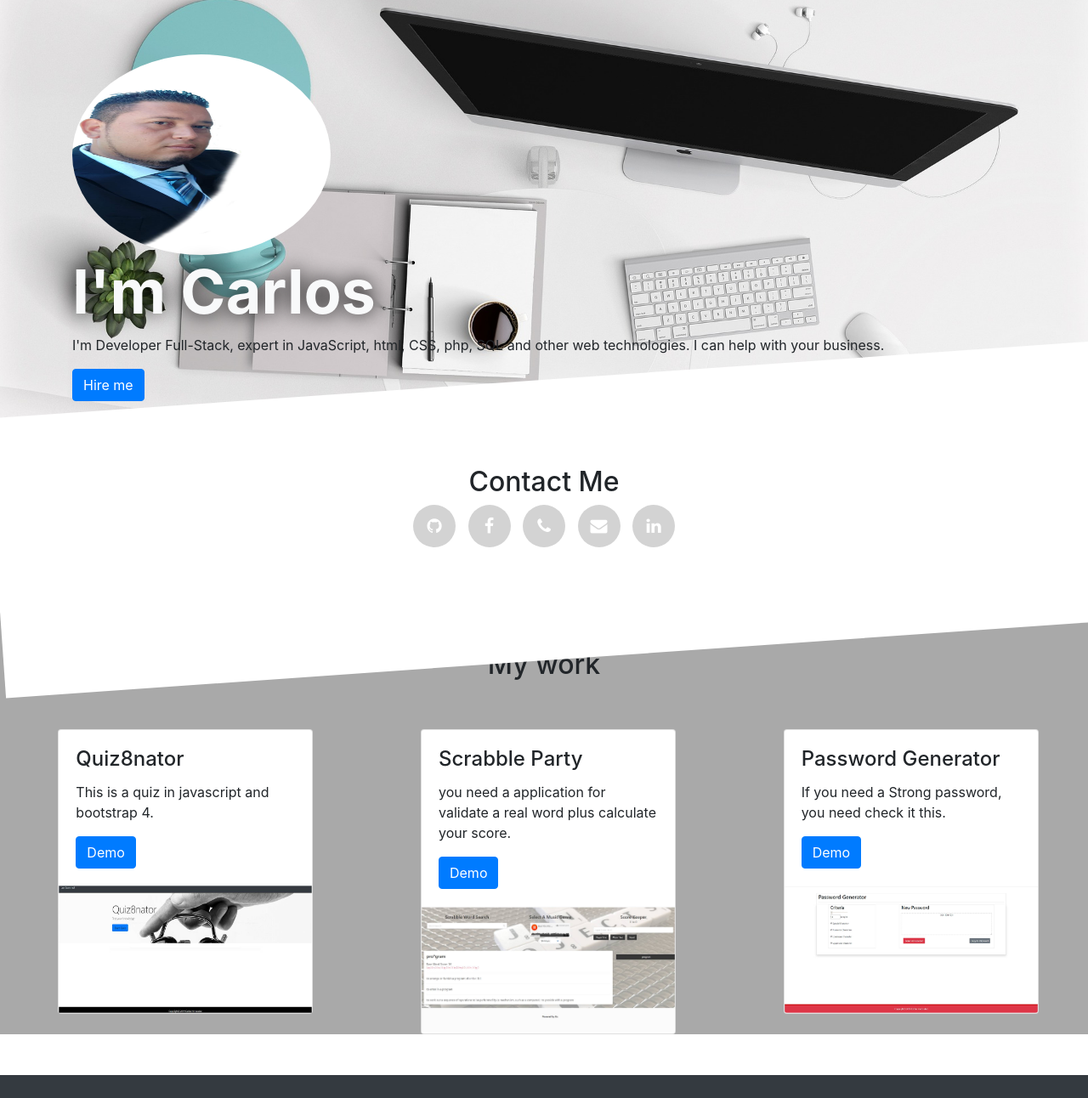
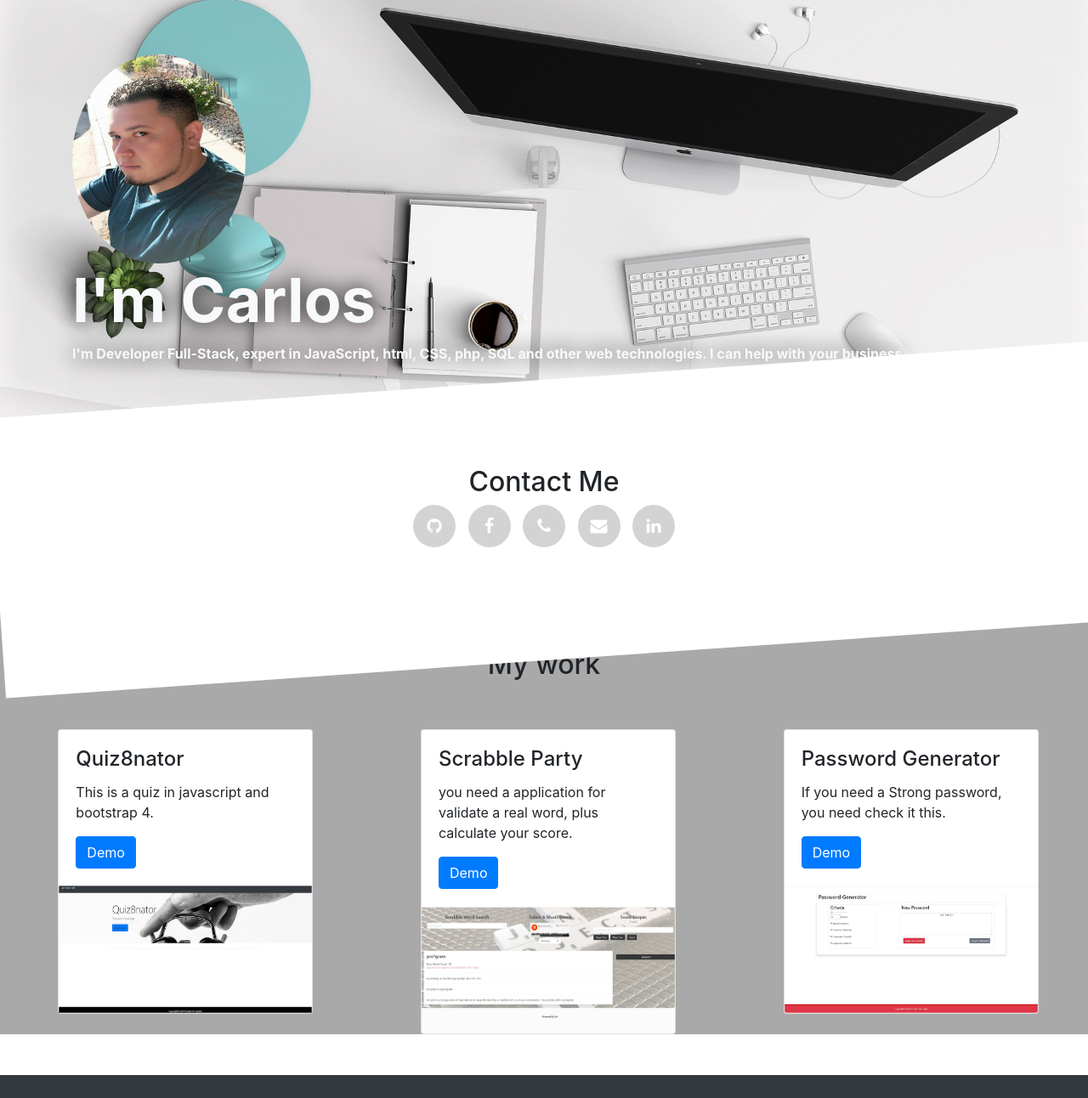
Before and after one commit to carloshernandezr/Myportfolio, a plain HTML site: page index.html in a window 1280 px wide. Shown: the top 1292 px of the page at 85% size. Drawn offline with nearby package versions, Linux system fonts and the light colour scheme.

Commit message:
create image index.html

```diff
--- a/Assets/css/style.css
+++ b/Assets/css/style.css
@@ -147,6 +147,9 @@ a.socialIcon:hover, .socialHoverClass {
 
 h1{
 text-shadow: 0 0 24px black;}
+#ptext{
+	text-shadow: 0 0 24px black;
+}
 
 .custom-height-img{
 	height: 150px  !important;
--- a/index.html
+++ b/index.html
@@ -21,19 +21,17 @@
 
 
 
+        <div class="container">
+            <img src="/Assets/image/me.jpg"  class="rounded-circle" alt="Cinque Terre" width="204" height="246">
+        </div>
 
         <div class="container">
-          <img src="/Assets/image/me cut.jpg" class="rounded-circle" alt="Cinque Terre" width="304" height="236">
+
           <h1 class="display-3 font-weight-bold text-light" >I'm Carlos</h1>
-          <p class="text-justify">I'm Developer Full-Stack,  expert in JavaScript, html, CSS, php, SQL and other web technologies. I can help with your business.  </p>
-          <button type="button" class="btn btn-primary d-flex justify-content-center">Hire me</button>
+          <p id="ptext" class="text-justify font-weight-bold text-light">I'm Developer Full-Stack,  expert in JavaScript, html, CSS, php, SQL and other web technologies. I can help with your business.  </p>
+
         </div>
 
-        <div class="container float-right col-auto mr-auto ">
-          <h1 class="display-3 font-weight-bold text-light" >I'm Carlos</h1>
-          <p class="font-weight-bold">Developer Full-Stack</p>
-          <button type="button" class="btn btn-primary d-flex justify-content-center">Hire me</button>
-        </div>
 
     </section>
 
@@ -76,7 +74,7 @@
           <div class="card mx-auto " style="width:300px">
             <div class="card-body">
               <h4 class="card-title">Scrabble Party</h4>
-              <p class="card-text">you need a application for validate a real word plus calculate your score.</p>
+              <p class="card-text">you need a application for validate a real word, plus calculate your score.</p>
               <a href="https://arnette110.github.io/Scrabble-Party-App/" class="btn btn-primary">Demo</a>
             </div>
             <img class="card-img-bottom custom-height-img" src="/Assets/image/scrabble.jpg" alt="Card image" style="width:100%">
```
Also changed, not shown: Assets/image/cutme2.jpg (deleted), Assets/image/cutme3.jpg (deleted), Assets/image/me cut.jpg (deleted), Assets/image/me.jpg (added).
